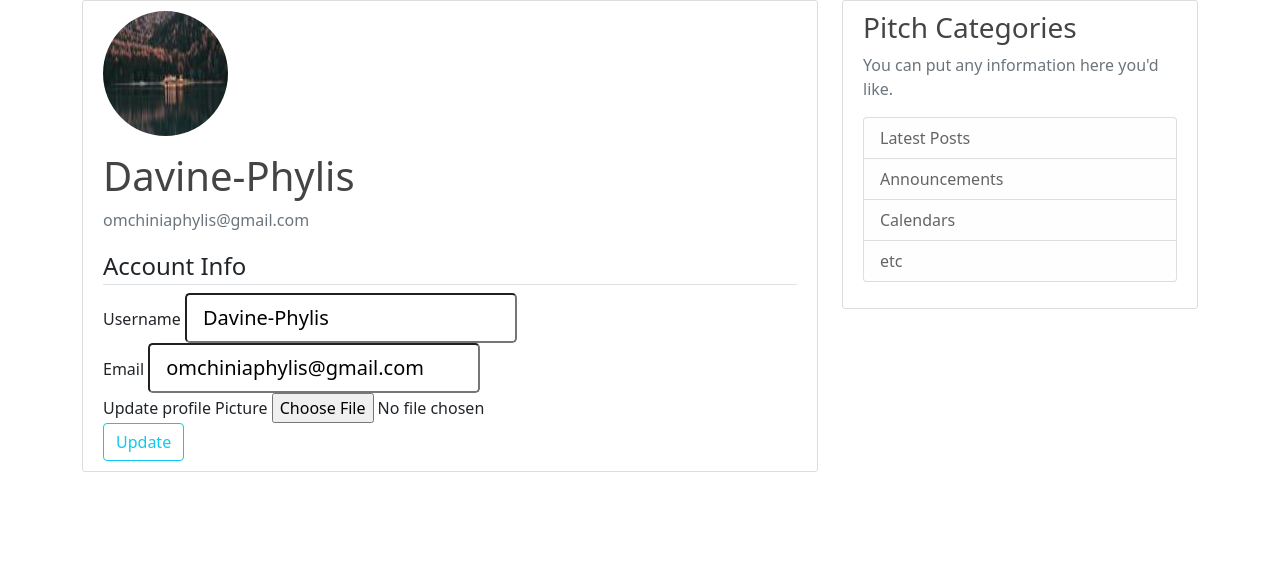
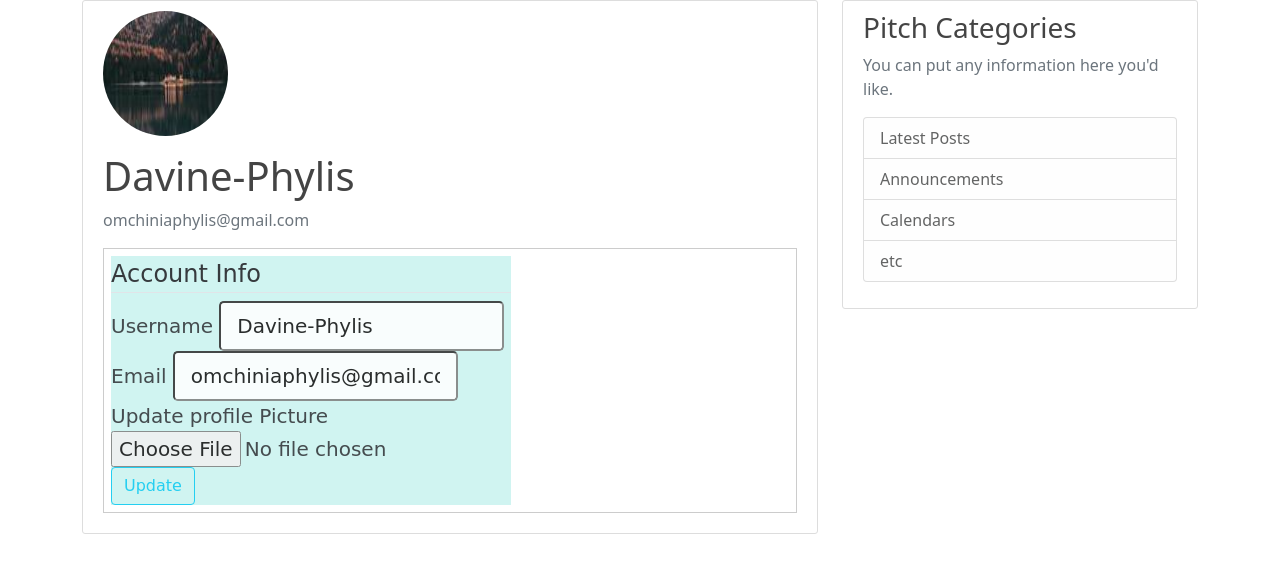
Before and after one commit to Davine-94/Pitch-stories, a Flask app: page /account in a window 1280 px wide. Shown: the part 56-629 px from the top of the page. Run offline with Flask 2, Linux system fonts and the light colour scheme; a user stored in the database is signed in; some libraries are stand-ins or nearby versions.

Commit message:
styling the forms

```diff
--- a/app/static/css/index.css
+++ b/app/static/css/index.css
@@ -75,3 +75,20 @@ body {
   .account-heading {
     font-size: 2.5rem;
   }
+  .form-group {
+  box-shadow: #5f788a;
+  background: #CBF3F0;
+  opacity:0.9;
+  border-radius:#ccc 5px solid;
+  top: 150px;
+  left: 50px;
+  width: 400px;
+  font-family: 'Covered By Your Grace', cursive;
+  font-size: 20px;
+
+  }
+  .form-section {
+    padding:7px;
+    margin-bottom:10px;
+    border:1px #ccc solid;
+  }
```
